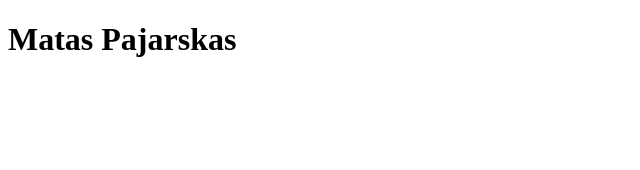
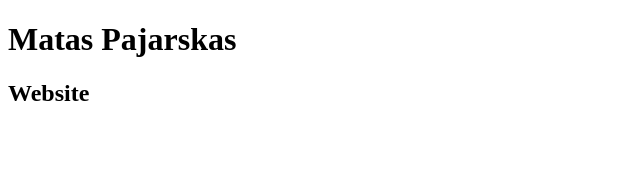
Before and after one commit to pajja/mataspajarskas.com, a React (Create React App) app: page / in a window 1280 px wide. Shown: the top 170 px of the page, without its empty margins (0-640 px from the left). Built offline with nearby package versions, Linux system fonts and the light colour scheme.

Commit message:
fixing problems 2

```diff
--- a/src/components/App.js
+++ b/src/components/App.js
@@ -5,6 +5,7 @@ class App extends React.Component {
     return (
       <div>
         <h1>Matas Pajarskas</h1>
+        <h2>Website</h2>
       </div>
     );
   }
```
